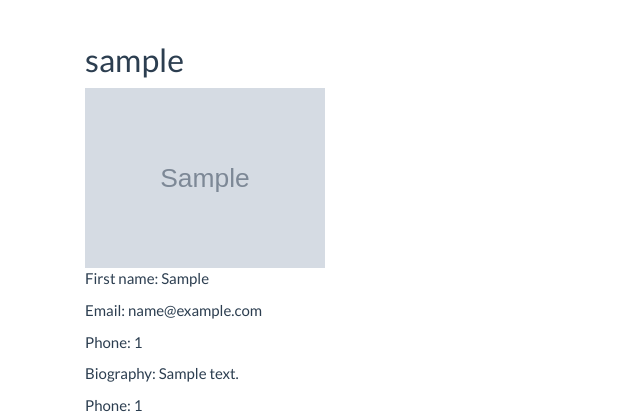
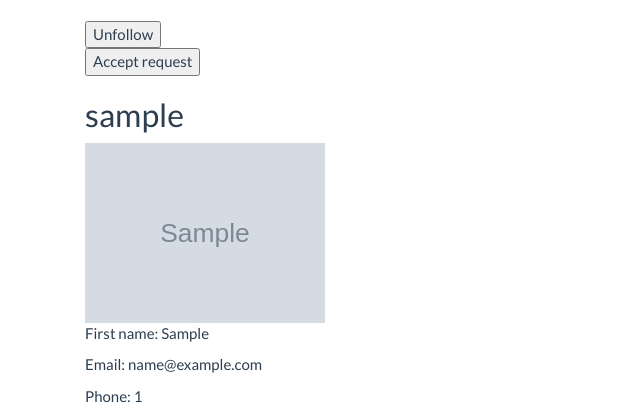
Before and after one commit to javierarams/instagram, a Django app: a page that uses instagram/templates/register/profile.html in a window 1280 px wide. Shown: the part 60-480 px from the top of the page, without its empty margins (0-640 px from the left). Run offline with Django 3.2, Linux system fonts and the light colour scheme; a user stored in the database is signed in; tables that the repository leaves empty hold one stand-in row (values such as "Sample post"); grey boxes marked "Sample" are stand-in pictures; parts of the project's set-up code (start-up, migrations or seed data) failed here and were passed over; some libraries are stand-ins or nearby versions.

Commit message:
Arreglo bugs

```diff
--- a/instagram/apps/register/urls.py
+++ b/instagram/apps/register/urls.py
@@ -11,7 +11,8 @@ from apps.register.views import (index,
                                 list_followers,
                                 list_followings,
                                 list_follow_requests,
-                                accept_follow_request)
+                                accept_follow_request,
+                                unfollow_user)
 from django.contrib.auth import views as auth_views, logout
 
 app_name = 'register'
@@ -38,4 +39,5 @@ urlpatterns = [
     path('following/', list_followings, name='following'),
     path('follow_requests/', list_follow_requests, name='follow_requests'),
     path('accept_request/', accept_follow_request, name='accept_request'),
+    path('unfollow/', unfollow_user, name='unfollow'),
 ]
--- a/instagram/apps/register/views.py
+++ b/instagram/apps/register/views.py
@@ -72,7 +72,8 @@ def profile_view(request, pk=None):
 
 def friends_profile(request, username):
     user = User.objects.get(username=username)
-    same_user = str(user.username) is str(user.username)
+    same_user = str(user.username) is str(request.user.username)
+    print(same_user)
     followed = request.user.userprofile.follows.filter(user=user).exists()
     follow_requested = request.user.userprofile.follow_requests.filter(user=user).exists()
     return render(request, 'register/profile.html', {'user': user, 'followed': followed, 'follow_requested': follow_requested, 'same_user': same_user})
@@ -106,6 +107,12 @@ def accept_follow_request(request):
     user.userprofile.follow_requests.remove(user_to_accept)
     return HttpResponse('Request accepted')
 
+def unfollow_user(request):
+    user=request.user
+    user_to_unfollow = UserProfile.objects.get(user_id=request.POST.get('user_id'))
+    user.userprofile.follows.remove(user_to_unfollow)
+    return HttpResponse('Unfollowed')
+
 def list_followers(request):
     user = request.user
     followers = user.userprofile.followed_by.all()
--- a/instagram/templates/register/profile.html
+++ b/instagram/templates/register/profile.html
@@ -7,21 +7,25 @@
 {% block content %}
 <div class="container">
     {% if not same_user %}
-    <form id="follow-form" method="POST" action="/register/follow_user/">
-        <input type="hidden" name="user_id" value="{{ user.id }}"></input>
         {% if followed %}
-            <button id="follow-button" disabled>Following</button>
+            <form id="unfollow-form" method="POST" action="/register/unfollow/">
+                {% csrf_token %}
+                <input type="hidden" name="user_id" value="{{ user.id }}"></input>
+                <button id="unfollow-button" type="submit">Unfollow</button>
+            </form>
         {% else %}
-            <button id="follow-button" type="submit">Follow</button>
+            <form id="follow-form" method="POST" action="/register/follow_user/">
+                <input type="hidden" name="user_id" value="{{ user.id }}"></input>
+                <button id="follow-button" type="submit">Follow</button>
+            </form>
         {% endif %}
-    </form>
-    <form id="accept-request-form" method="POST" action="/register/accept_request/">
-        {% csrf_token %}
-        <input type="hidden" name="user_id" value="{{ user.id }}"></input>
         {% if follow_requested %}
-            <button id="accept-request-button" type="submit">Accept request</button>
+            <form id="accept-request-form" method="POST" action="/register/accept_request/">
+            {% csrf_token %}
+                <input type="hidden" name="user_id" value="{{ user.id }}"></input>
+                <button id="accept-request-button" type="submit">Accept request</button>
+            </form>
         {% endif %}
-    </form>
     {% endif %}
     <h2>{{ user.username }}</h2>
     <img src="{{ user.userprofile.image.url }}" width="240">
@@ -38,6 +42,7 @@
     $(document).ready(function(){
         follow_form = $("#follow-form")
         accept_request_form = $("#accept-request-form")
+        unfollow_form = $("#unfollow-form")
         $(follow_form).click( function(e) {
             event.preventDefault();
             $.ajax({
@@ -62,6 +67,18 @@
                 }
             });
         });
+        $(unfollow_form).click( function(e) {
+            event.preventDefault();
+            $.ajax({
+                method: "POST",
+                url: "/register/unfollow/",
+                data: form.serialize(),
+                success: function (data) {
+                    console.log(data)
+                    $("#unfollow-button").text("Accepted")
+                }
+            });
+        });
     });
 </script>
 {% endblock %}
```
